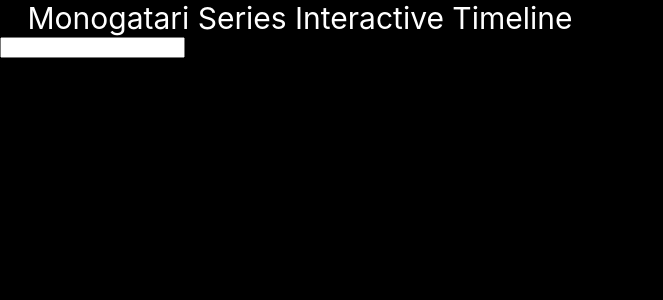
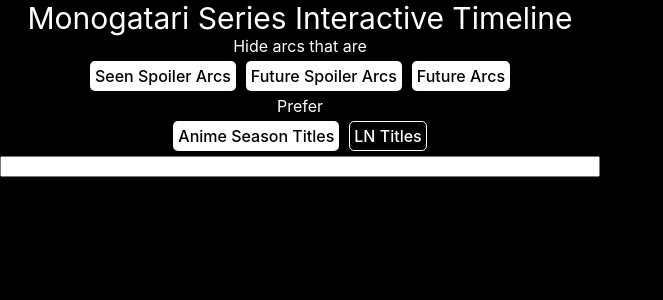
Before and after one commit to Squashbucklr/monogatari-timeline, a React (Create React App) app: page / in a window 1280 px wide. Shown: the top 300 px of the page, without its empty margins (0-663 px from the left). Built offline with nearby package versions, Linux system fonts and the light colour scheme.

Commit message:
Settings: Spoiler & Title Preference

```diff
--- a/src/component/App.js
+++ b/src/component/App.js
@@ -17,11 +17,11 @@
             arcsOrder: [...Array(constants.arcs.length).keys()],
             arcs: [],
             spoiler: {
-                alwaysShowCompletedArcs: true,
-                hideSpoilerArcs: true,
-                hideAllArcs: false
+                spoilerArcsFuture: true,
+                spoilerArcsSeen: true,
+                arcsFuture: true
             },
-            peek: [] // list of arcs
+            useLNTitle: false
         }
     }
 
@@ -57,8 +57,8 @@
         this.setState({arcs: arcs});
     }
 
-    onPeek = (index) => {
-
+    setUseLNTitle = (useLNTitle) => {
+        this.setState({useLNTitle: useLNTitle});
     }
 
     render() {
@@ -69,6 +69,8 @@
                     <Settings
                         arcsOrder={this.state.arcsOrder}
                         spoiler={this.state.spoiler}
+                        useLNTitle={this.state.useLNTitle}
+                        setUseLNTitle={this.setUseLNTitle}
                         setArcsOrder={this.setArcsOrder}
                         setSpoiler={this.setSpoiler}
                         setViewArcs={this.setViewArcs}
@@ -76,8 +78,8 @@
                 </div>
                 <Timeline
                     arcs={this.state.arcs}
-                    peek={this.state.peek}
-                    onPeek={this.onPeek}
+                    spoiler={this.state.spoiler}
+                    useLNTitle={this.state.useLNTitle}
                 />
             </div>
         );
--- a/src/component/Settings.js
+++ b/src/component/Settings.js
@@ -14,10 +14,6 @@
         };
     }
 
-    updateSpoiler = () => {
-        this.props.setSpoiler({hideAllArcs: !this.props.spoiler.hideAllArcs})
-    }
-
     onArcClick = (index) => {
         this.props.setViewArcs(this.props.arcsOrder.slice(0, index));
     }
@@ -26,11 +22,48 @@
         this.onArcClick(e.target.value);
     }
 
+    toggleSpoiler = (spoiler) => {
+        return () => {
+            let updateSpoilerVal = this.props.spoiler;
+            updateSpoilerVal[spoiler] = !this.props.spoiler[spoiler];
+            this.props.setSpoiler(updateSpoilerVal);
+        }
+    }
+
+    setUseLNTitle = (ln) => {
+        return () => {
+            this.props.setUseLNTitle(ln);
+        }
+    }
+
     render() {
         return (
-            <div
-                className="Settings"
-            >
+            <div className="Settings">
+                <div className="settings-label">
+                    Hide arcs that are
+                </div>
+                <div className="settings-opts">
+                    <div className={this.props.spoiler.spoilerArcsSeen ? "settings-toggle-active" : "settings-toggle"} onClick={this.toggleSpoiler("spoilerArcsSeen")}>
+                        Seen Spoiler Arcs
+                    </div>
+                    <div className={this.props.spoiler.spoilerArcsFuture ? "settings-toggle-active" : "settings-toggle"} onClick={this.toggleSpoiler("spoilerArcsFuture")}>
+                        Future Spoiler Arcs
+                    </div>
+                    <div className={this.props.spoiler.arcsFuture ? "settings-toggle-active" : "settings-toggle"} onClick={this.toggleSpoiler("arcsFuture")}>
+                        Future Arcs
+                    </div>
+                </div>
+                <div className="settings-label">
+                    Prefer
+                </div>
+                <div className="settings-opts">
+                    <div className={this.props.useLNTitle ? "settings-toggle" : "settings-toggle-active"} onClick={this.setUseLNTitle(false)}>
+                        Anime Season Titles
+                    </div>
+                    <div className={this.props.useLNTitle ? "settings-toggle-active" : "settings-toggle"} onClick={this.setUseLNTitle(true)}>
+                        LN Titles
+                    </div>
+                </div>
                 <input onChange={this.handleChange}/>
             </div>
         );
--- a/src/component/Settings.scss
+++ b/src/component/Settings.scss
@@ -1,3 +1,36 @@
 .Settings {
+    display: flex;
+    flex-direction: column;
+}
 
+.settings-label {
+    flex: 0 0 auto;
+    text-align: center;
 }
+
+.settings-opts {
+    flex: 0 0 40px;
+    text-align: center;
+}
+
+.settings-toggle, .settings-toggle-active {
+    display: inline-block;
+    margin: 5px;
+    cursor: pointer;
+    font-weight: 500;
+    user-select: none;
+}
+
+.settings-toggle {
+    padding: 4px;
+    border-radius: 5px;
+    border: 1px solid #FFF;
+    background-color: #000;
+}
+
+.settings-toggle-active {
+    padding: 5px;
+    border-radius: 5px;
+    background-color: #FFF;
+    color: #000;
+}
--- a/src/component/Timeline.js
+++ b/src/component/Timeline.js
@@ -1,4 +1,5 @@
 import { ArchiveSharp, FormatAlignRight } from '@material-ui/icons';
+import { configure } from '@testing-library/react';
 import React from 'react';
 import constants from '../resources/constants.json';
 
@@ -110,8 +111,6 @@
             dates[dates.length - 1].events.push(events[i]);
         }
 
-        console.log(dates);
-
         let blocks_date = [];
         let blocks_araragi = [];
         let blocks_other = [];
@@ -156,13 +155,15 @@
                         cur_araragi = {
                             arc: e.arc,
                             height: 0,
-                            top: pre_date_height + date_height
+                            top: pre_date_height + date_height,
+                            hide: (this.props.spoiler.spoilerArcsSeen && constants.arcs[e.arc].spoiler)
                         };
                     } else {
                         cur_other = {
                             arc: e.arc,
                             height: 0,
-                            top: pre_date_height + date_height
+                            top: pre_date_height + date_height,
+                            hide: (this.props.spoiler.spoilerArcsSeen && constants.arcs[e.arc].spoiler)
                         };
                     }
                 } else {
@@ -214,25 +215,41 @@
         }
 
         for (let i = 0; i < blocks.araragi.length; i++) {
+            let hideName = "";
+            if (this.props.useLNTitle) {
+                let entry = constants.ln[constants.arcs[blocks.araragi[i].arc].ln];
+                hideName = entry.sname + " Arc " + (entry.arcs.indexOf(blocks.araragi[i].arc) + 1);
+            } else {
+                let entry = constants.anime[constants.arcs[blocks.araragi[i].arc].anime];
+                hideName = entry.sname + " Arc " + (entry.arcs.indexOf(blocks.araragi[i].arc) + 1);
+            }
             items_araragi.push(
                 <div className="timeline-arc" key={"a" + i} style={{
                     top: (15 * blocks.araragi[i].top),
                     lineHeight: (15 * blocks.araragi[i].height) - 2 + 'px',
                     height: (15 * blocks.araragi[i].height) - 2 + 'px',
-                    backgroundColor: constants.characters[constants.arcs[blocks.araragi[i].arc].focus].tint + "44"
-                }}>{constants.arcs[blocks.araragi[i].arc].name}</div>
+                    backgroundColor: blocks.araragi[i].hide ? "#443333" : constants.characters[constants.arcs[blocks.araragi[i].arc].focus].tint + "44"
+                }}>{blocks.araragi[i].hide ? hideName : constants.arcs[blocks.araragi[i].arc].name}</div>
             );
         }
 
         for (let i = 0; i < blocks.other.length; i++) {
+            let hideName = "";
+            if (this.props.useLNTitle) {
+                let entry = constants.ln[constants.arcs[blocks.other[i].arc].ln];
+                hideName = entry.sname + " Arc " + (entry.arcs.indexOf(blocks.other[i].arc) + 1);
+            } else {
+                let entry = constants.anime[constants.arcs[blocks.other[i].arc].anime];
+                hideName = entry.sname + " Arc " + (entry.arcs.indexOf(blocks.other[i].arc) + 1);
+            }
             items_other.push(
                 <div className="timeline-arc" key={"o" + i} style={{
                     top: (15 * blocks.other[i].top),
                     lineHeight: (15 * blocks.other[i].height) - 2 + 'px',
                     height: (15 * blocks.other[i].height) - 2 + 'px',
-                    backgroundColor: constants.characters[constants.arcs[blocks.other[i].arc].focus].tint + "66",
+                    backgroundColor: blocks.other[i].hide ? "#443333" : constants.characters[constants.arcs[blocks.other[i].arc].focus].tint + "66",
                     textAlign: 'right'
-                }}>{constants.arcs[blocks.other[i].arc].name}</div>
+                }}>{blocks.other[i].hide ? hideName : constants.arcs[blocks.other[i].arc].name}</div>
             );
         }
 
```
Also changed, not shown: src/resources/constants.json (+127 -25 lines).
